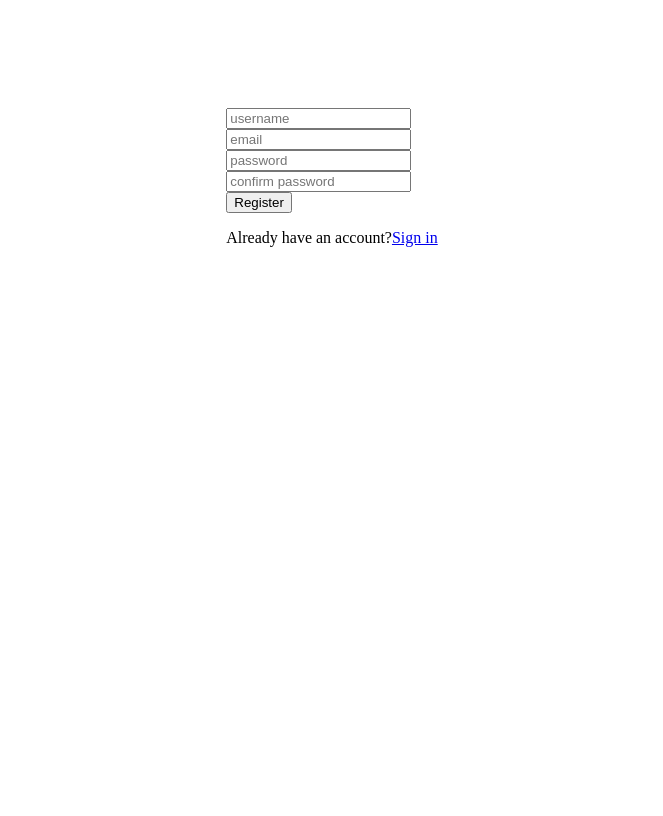
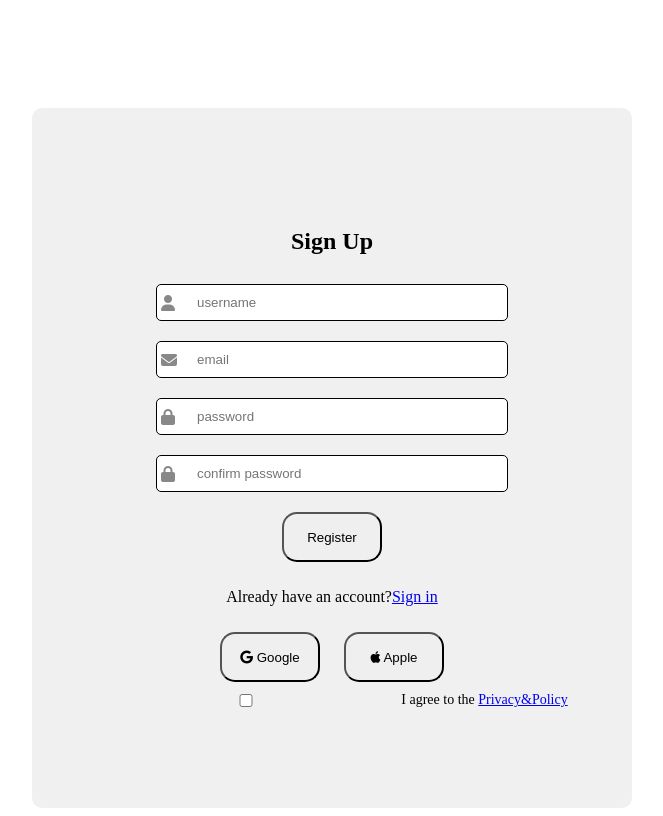
Before and after one commit to mirerakepha/Authentication, a Django app: page /signup/ in a window 1280 px wide. Shown: the whole page, without its empty margins (308-971 px from the left). Run offline with Django 5.2, Linux system fonts and the light colour scheme.

Commit message:
updated signup.html

```diff
--- a/templates/signup.html
+++ b/templates/signup.html
@@ -6,6 +6,8 @@
           content="width=device-width, user-scalable=no, initial-scale=1.0, maximum-scale=1.0, minimum-scale=1.0">
     <meta http-equiv="X-UA-Compatible" content="ie=edge">
     <title>Signup</title>
+    <link rel="stylesheet" href="https://cdnjs.cloudflare.com/ajax/libs/font-awesome/6.5.0/css/all.min.css">
+
 
 
     <style>
@@ -21,6 +23,67 @@
         padding-top: 100px;
 
         }
+        .register input{
+        width: 300px;
+        margin: 10px;
+        padding: 10px;
+        border: 1px solid black;
+        border-radius: 5px;
+        }
+
+        .reg{
+        background-color: rgb(240, 240, 240);
+        width: 600px;
+        height: 700px;
+        align-items: center;
+        justify-content: center;
+        display: flex;
+        flex-direction: column;
+        border-radius: 10px;
+        }
+        .register button{
+        padding: 10px;
+        margin: 10px;
+        width: 100px;
+        height: 50px;
+        border-radius: 15px;
+        align-items: center;
+        justify-content: center;
+        vertical-align: middle;
+        text-align: center;
+        }
+        .register button:hover{
+        background-color: rgb(240, 240, 240);
+        }
+        .h2{
+        text-align: center;
+        }
+        .form-group {
+        position: relative;
+        width: fit-content;
+        }
+        .form-group i{
+        position: absolute;
+        top: 50%;
+        left: 15px;
+        transform: translateY(-50%);
+        color: #888;
+        pointer-events: none;
+        }
+        .form-group input {
+        padding-left: 40px; /* create space for the icon */
+        }
+        .terms {
+    display: flex;
+    align-items: center;
+    gap: 5px; /* small space between checkbox and label */
+    font-size: 14px;
+  }
+
+  .terms input[type="checkbox"] {
+    margin: 0;
+  }
+
     </style>
 
 
@@ -34,7 +97,12 @@
 
 
 <div class = "register">
-    <form action="">
+    <form action="" class="reg">
+        <div>
+            <h2 class="h2">Sign Up</h2>
+        </div>
+
+
         <div class="form-group">
             <i class="fas fa-user"></i>
             <input type="text" id="username" name="username" placeholder="username" required>
@@ -63,6 +131,28 @@
         </div>
 
 
+        <div class="login-with">
+            <button class="auth-button">
+  <i class="fab fa-google"></i> Google
+</button>
+
+<button class="auth-button">
+  <i class="fab fa-apple"></i> Apple
+</button>
+
+
+
+        </div>
+
+        <!--By creating an account, you agree to the Terms of Service. For more information about GitHub's privacy practices, see the GitHub Privacy Statement. We'll occasionally send you account-related emails. -->
+        <div class="terms">
+            <input id="agree" type="checkbox" >
+            <label for="agree">
+                I agree to the <a href="#" >Privacy&Policy</a>
+            </label>
+        </div>
+
+
     </form>
 </div>
 
```
